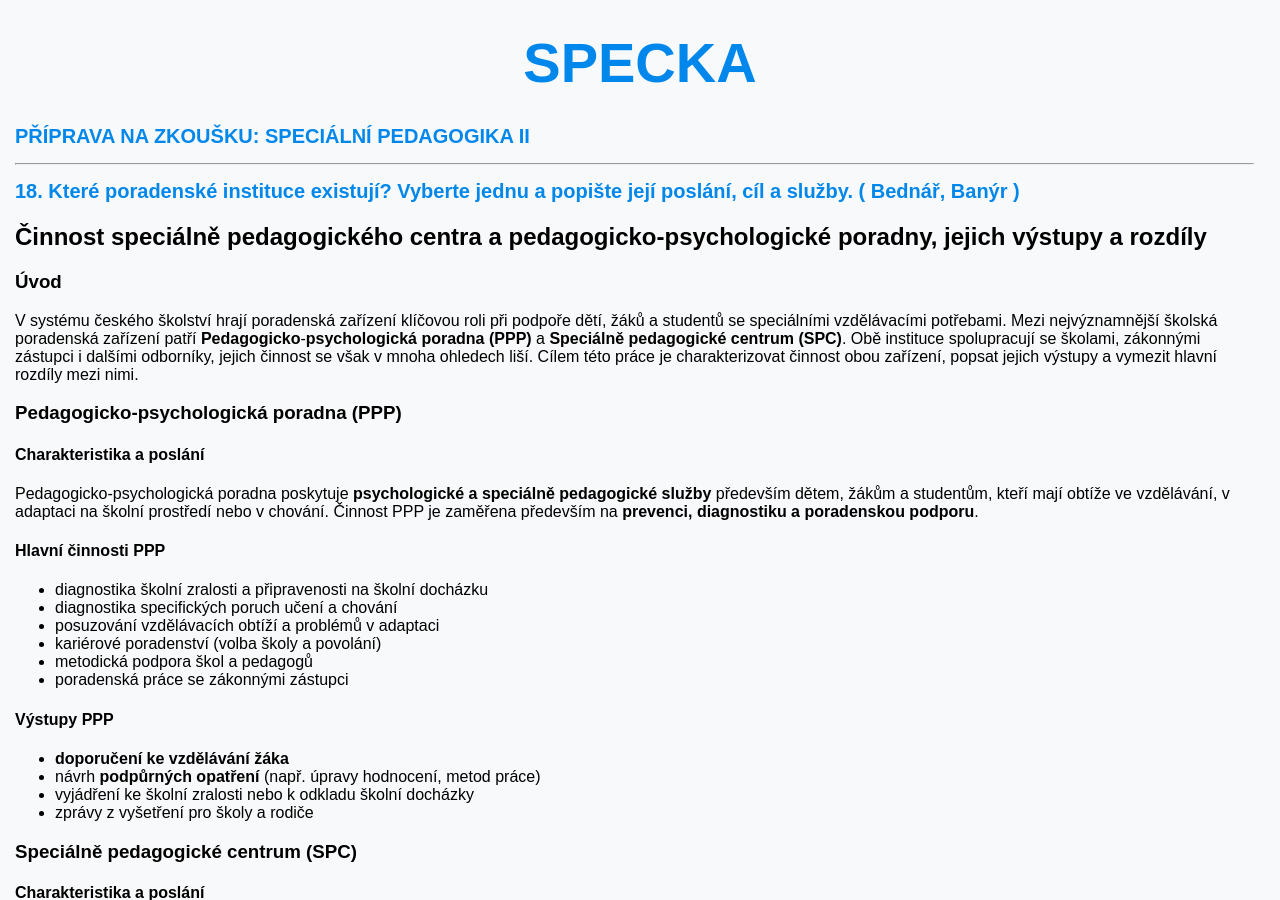
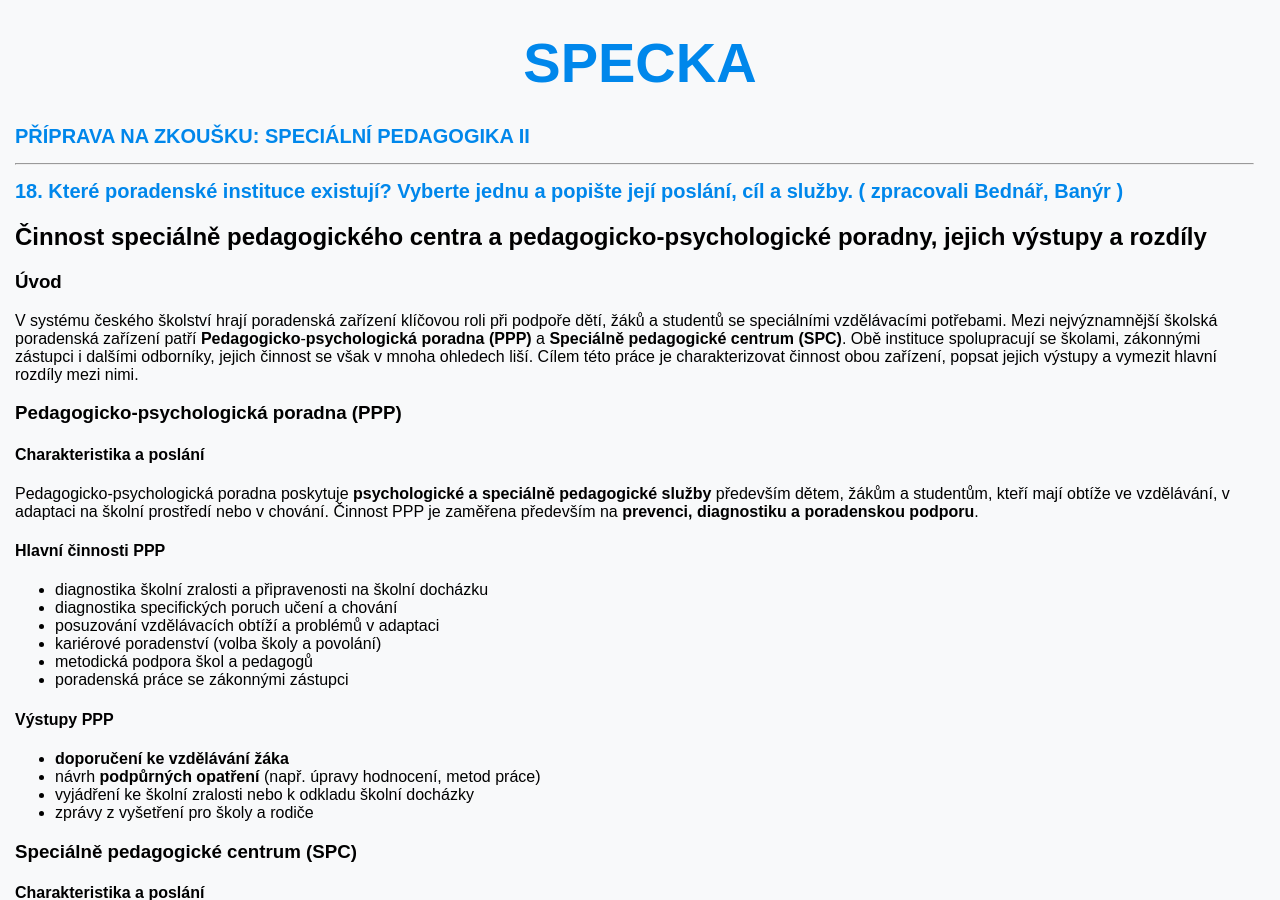
Before and after one commit to bedjan/bedjan.github.io, a Jekyll site: the page built from specka.md, in a window 1280 px wide and 900 px high. Built offline with Jekyll 4.4.1, drawn with Linux system fonts in a browser that asks for light colours; our own code applies the rules of GitHub Pages for plain Markdown files.

Commit message:
Update specka.md

```diff
--- a/specka.md
+++ b/specka.md
@@ -2,7 +2,7 @@
 
 ---
 
-# 18. Které poradenské instituce existují? Vyberte jednu a popište její poslání, cíl a služby. ( Bednář, Banýr )
+# 18. Které poradenské instituce existují? Vyberte jednu a popište její poslání, cíl a služby. ( zpracovali Bednář, Banýr )
 
 ## **Činnost speciálně pedagogického centra a pedagogicko**‑**psychologické poradny, jejich výstupy a rozdíly**
 
```
